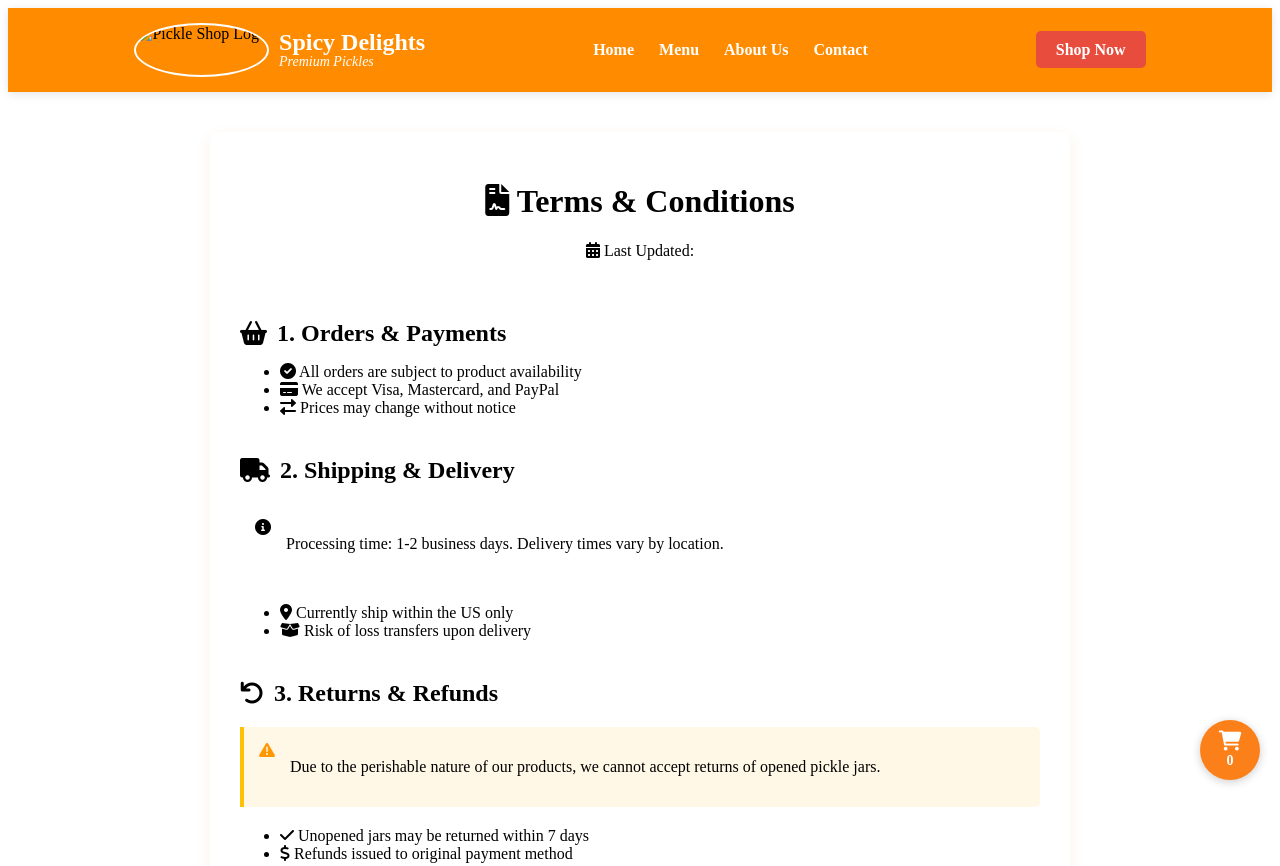
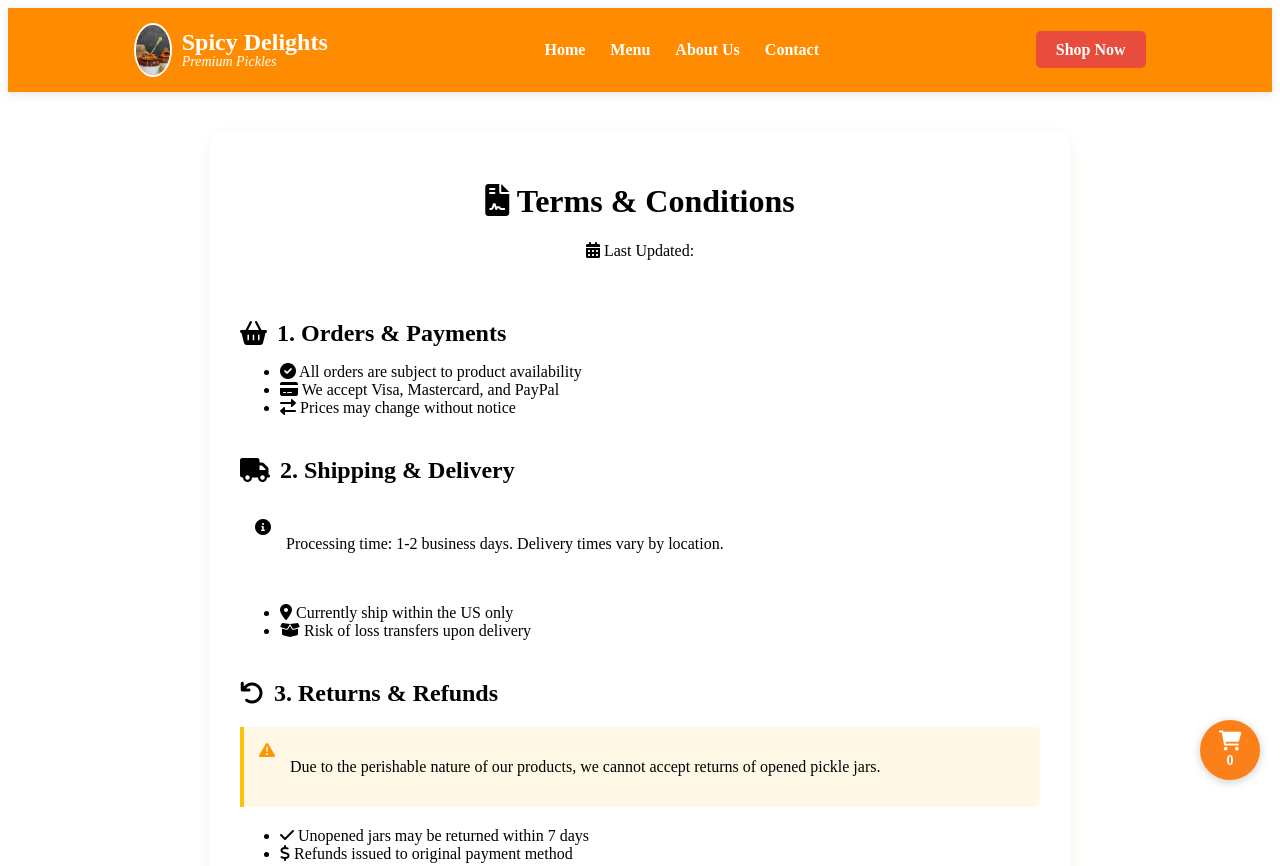
Before and after one commit to Rapsorganic/soaps, a plain HTML site: page term.html in a window 1280 px wide. Shown: the top 866 px of the page. Drawn offline with Linux system fonts and the light colour scheme.

Commit message:
Update term.html

```diff
--- a/term.html
+++ b/term.html
@@ -3,7 +3,7 @@
 <head>
     <meta charset="UTF-8">
     <meta name="viewport" content="width=device-width, initial-scale=1.0">
-    <title>Contact Us - Pickle Shop</title>
+    <title>Pickle Shop</title>
     <link rel="stylesheet" href="term.css">
     <link rel="stylesheet" href="https://cdnjs.cloudflare.com/ajax/libs/font-awesome/6.0.0-beta3/css/all.min.css">
 </head>
@@ -11,7 +11,7 @@
     <header>
         <div class="logo-container">
             <div class="logo">
-                <img src="pickel.jpg" alt="Pickle Shop Logo">
+                <img src="pickle.jpg" alt="Pickle Shop Logo">
                 <div class="logo-text">
                     <span class="brand-name">Spicy Delights</span>
                     <span class="tagline">Premium Pickles</span>
```
